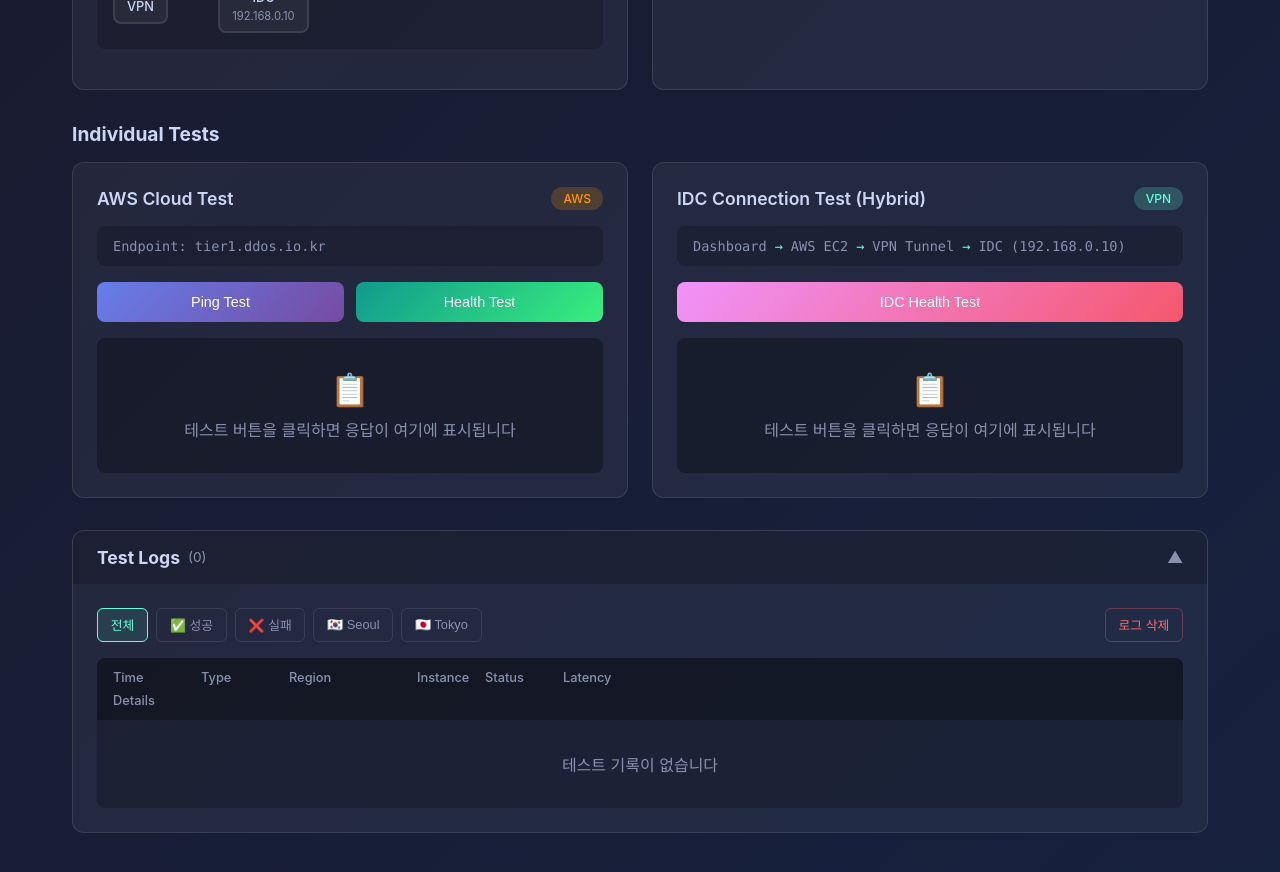
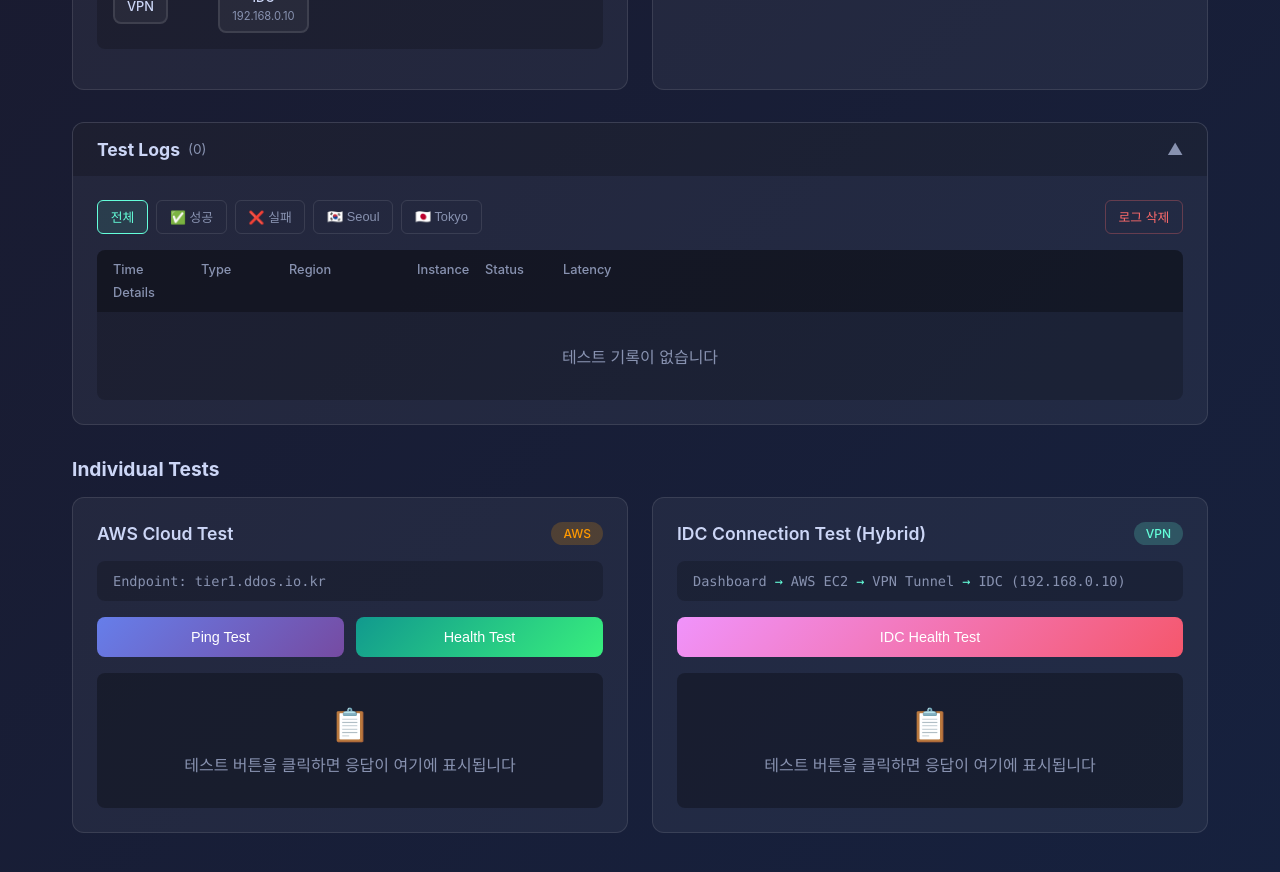
Before and after one commit to ddos-team-project/ddos-apps, a React (Vite) app in the folder infra-test/: page / in a window 1280 px wide. Shown: the part 460-1332 px from the top of the page. Built offline with nearby package versions, Linux system fonts and the light colour scheme.

Commit message:
refactor: RoutingTest 히스토리를 TestLogger로 통합
- RoutingTest 내부 히스토리 테이블 UI 제거
- TestLogger를 첫 번째 row 아래로 배치
- 라우팅 테스트 로그가 TestLogger에서 통합 표시

```diff
--- a/infra-test/src/App.jsx
+++ b/infra-test/src/App.jsx
@@ -31,16 +31,16 @@ export default function App() {
       </section>
 
       <section className="section">
+        <TestLogger />
+      </section>
+
+      <section className="section">
         <h2 className="section-title">Individual Tests</h2>
         <div className="cards-container">
           <RegionCard />
           <IdcCard />
         </div>
       </section>
-
-      <section className="section">
-        <TestLogger />
-      </section>
     </div>
   )
 }
--- a/infra-test/src/components/RoutingTest.jsx
+++ b/infra-test/src/components/RoutingTest.jsx
@@ -233,33 +233,6 @@ export default function RoutingTest({ onFlowTrigger }) {
         </div>
       )}
 
-      {history.length > 0 && (
-        <div className="routing-history">
-          <h4>요청 히스토리</h4>
-          <div className="history-table">
-            <div className="history-header">
-              <span>#</span>
-              <span>Region</span>
-              <span>AZ</span>
-              <span>Instance</span>
-              <span>Latency</span>
-              <span>Time</span>
-            </div>
-            <div className="history-body">
-              {history.slice(-10).reverse().map((item) => (
-                <div key={item.index} className={`history-row ${item.region}`}>
-                  <span>{item.index}</span>
-                  <span>{item.region === 'seoul' ? '🇰🇷 Seoul' : item.region === 'tokyo' ? '🇯🇵 Tokyo' : '❓'}</span>
-                  <span>{item.az}</span>
-                  <span className="instance-info" title={item.privateIp}>{item.instanceId?.slice(-8) || '-'}</span>
-                  <span>{item.latency}ms</span>
-                  <span>{item.timestamp}</span>
-                </div>
-              ))}
-            </div>
-          </div>
-        </div>
-      )}
     </div>
   )
 }
```
